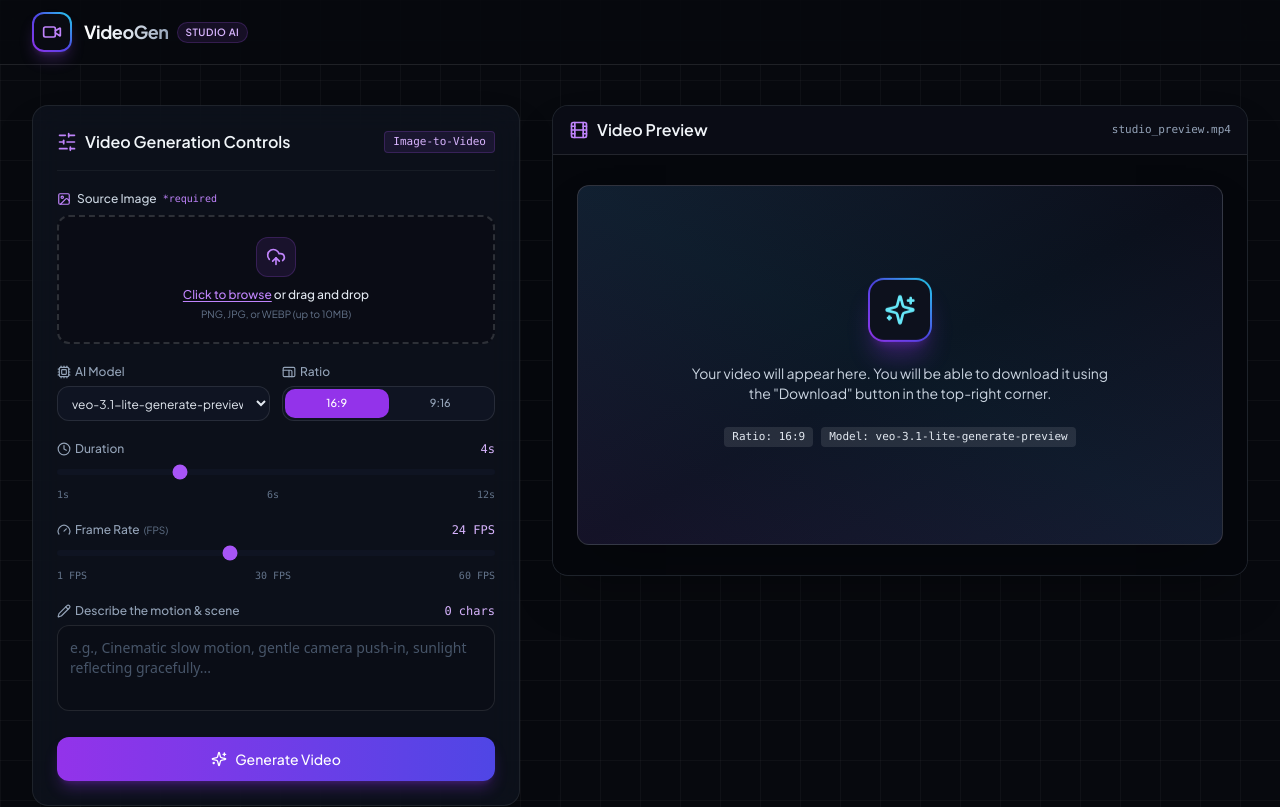
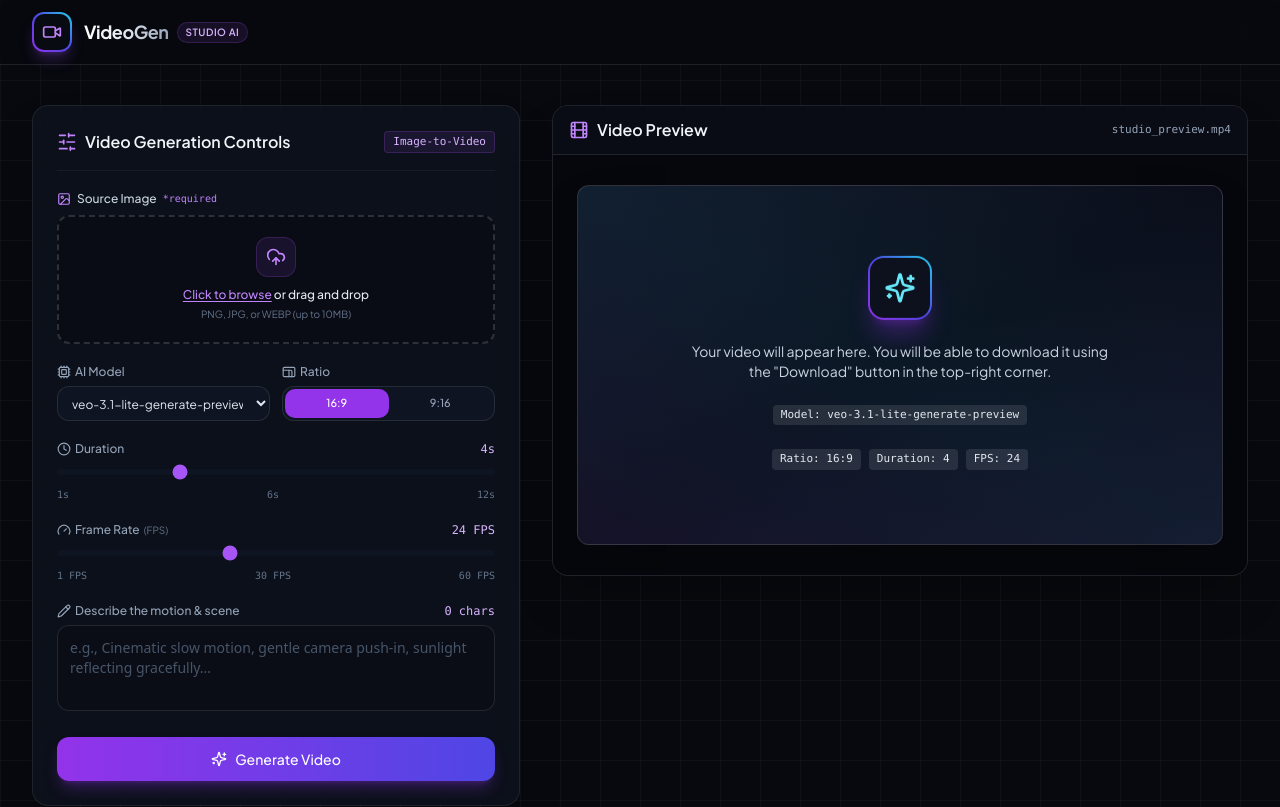
Before and after one commit to chromawoods/VideoGen, a React (Vite) app: page / in a window 1280 px wide. Shown: the top 807 px of the page. Built offline with nearby package versions, Linux system fonts and the light colour scheme.

Commit message:
Add duration and fps to idle StudioCanvas

```diff
--- a/src/App.tsx
+++ b/src/App.tsx
@@ -130,6 +130,8 @@
               generatedVideoUrl={generatedVideoUrl}
               selectedImage={selectedImage}
               aspectRatio={aspectRatio}
+              durationSeconds={durationSeconds}
+              fps={fps}
               model={model}
               prompt={prompt}
               isGenerating={isGenerating}
--- a/src/components/Studio/StudioCanvas.tsx
+++ b/src/components/Studio/StudioCanvas.tsx
@@ -7,6 +7,8 @@
   generatedVideoUrl: string | null
   selectedImage: string | null
   aspectRatio: '16:9' | '9:16'
+  durationSeconds: number
+  fps: number
   model: string
   prompt: string
   isGenerating: boolean
@@ -19,6 +21,8 @@
   generatedVideoUrl,
   selectedImage,
   aspectRatio,
+  durationSeconds,
+  fps,
   model,
   prompt,
   isGenerating,
@@ -133,7 +137,7 @@
                   />
                 </div>
                 <span className="text-[11px] font-mono text-slate-400">
-                  {progress}% • 720p • 4.0s
+                  {progress}%
                 </span>
               </div>
             ) : (
@@ -151,7 +155,7 @@
                       : 'Enter motion prompt and click generate to synthesize video'}
                   </p>
                   <p className="text-[10px] text-slate-400 font-mono">
-                    Aspect Ratio: {aspectRatio} • 4 Seconds • Veo Model
+                    Ratio: {aspectRatio} • {durationSeconds} Seconds • {fps} FPS
                   </p>
                 </div>
               </div>
@@ -184,10 +188,18 @@
 
               <div className="flex flex-wrap justify-center items-center gap-2 pt-2 text-[11px] font-mono text-slate-400">
                 <span className="px-2 py-0.5 rounded bg-white/10 text-slate-200">
+                  Model: {model}
+                </span>
+              </div>
+              <div className="flex flex-wrap justify-center items-center gap-2 pt-2 text-[11px] font-mono text-slate-400">
+                <span className="px-2 py-0.5 rounded bg-white/10 text-slate-200">
                   Ratio: {aspectRatio}
                 </span>
                 <span className="px-2 py-0.5 rounded bg-white/10 text-slate-200">
-                  Model: {model}
+                  Duration: {durationSeconds}
+                </span>
+                <span className="px-2 py-0.5 rounded bg-white/10 text-slate-200">
+                  FPS: {fps}
                 </span>
               </div>
             </div>
```
